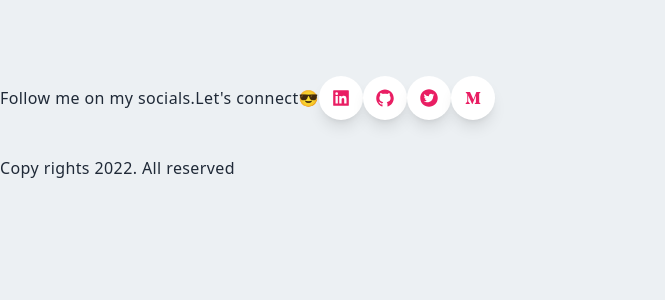
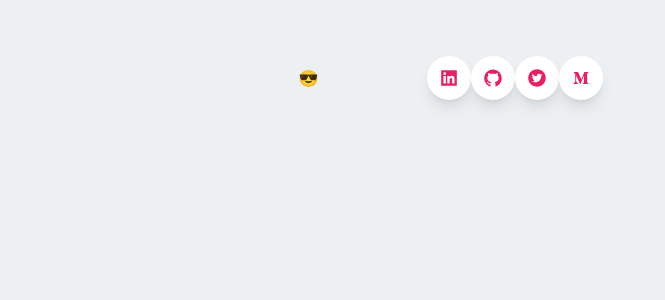
Before and after one commit to MainaMary/portfolio-app-v2, a Next.js app: page /components/Footer in a window 1280 px wide. Shown: the top 300 px of the page, without its empty margins (0-665 px from the left). Built offline with nearby package versions, Linux system fonts and the light colour scheme.

Commit message:
Fix spacing

```diff
--- a/pages/components/About.tsx
+++ b/pages/components/About.tsx
@@ -5,8 +5,8 @@ import AlternativeButton from "./AlternativeButton";
 
 const About = () => {
   return (
-    <div className="mb-10 md:mb-20">
-      <div className="block md:flex justify-between pt-10 md:pt-20" id="about">
+    <div>
+      <section className="block md:flex justify-between pt-20" id="about">
         <div className="w-full text-center md:w-[60%] md:text-start">
           <Title>About</Title>
           <p className="font-medium w-full text-base md:w-[80%]">
@@ -36,7 +36,7 @@ const About = () => {
             <AlternativeButton>Technical writing</AlternativeButton>
           </div>
         </div>
-      </div>
+      </section>
     </div>
   );
 };
--- a/pages/components/Contact.tsx
+++ b/pages/components/Contact.tsx
@@ -63,23 +63,24 @@ const Contact = () => {
     setLoading(false);
   };
   return (
-    <section id="contact">
+    <section className="pt-20" id="contact">
       <div className="px-2 w-full mb-5 md:mb-10">
         <Title>Contact me</Title>
 
         <div className="grid cols-span-2  gap-4">
-          <div className="block md:flex w-full h-full shadow-inner shadow-gray-400 p-4 rounded-lg">
+          <div className="block md:flex w-full h-full shadow-inner shadow-gray-400 p-8 rounded-lg">
             <div className="w-full md:w-[50%]">
               <Image
                 className="roundex-xl hover:scale-100 ease-in duration-300"
                 src={ContactImg}
-                width={600}
-                height={300}
+                width={500}
+                height={30}
                 alt="hero"
               />
-              <p className="mt-5">
+              <p className="mt-10">
                 I am available for freelancing gigs or full time opportunities.
-                <br /> <span>Contact me.Lets talk!</span>
+                <br />{" "}
+                <span className="text-regal-pink">Contact me.Lets talk!</span>
               </p>
             </div>
             <div className="w-full md:w-[50%] ">
--- a/pages/components/CustomProject.tsx
+++ b/pages/components/CustomProject.tsx
@@ -27,8 +27,8 @@ const CustomProject = (props: Props) => {
         }}
         className={
           checker
-            ? "flex w-full flex-col-reverse md:flex-row gap-1 pb-20"
-            : "flex w-full flex-col-reverse md:flex-row-reverse gap-8 pb-20"
+            ? "flex w-full flex-col-reverse md:flex-row gap-1 mb-5 "
+            : "flex w-full flex-col-reverse md:flex-row-reverse gap-8 mb-5"
         }
       >
         <div className="w-full md:w-[50%] ">
--- a/pages/components/Footer.tsx
+++ b/pages/components/Footer.tsx
@@ -8,25 +8,30 @@ import {
 } from "react-icons/ai";
 const Footer = () => {
   return (
-    <footer className=" py-10  h-5 md:h-10 w-full px-[-80px]">
+    <footer className=" py-5 text-[#ECF0F3] w-full">
       <div className=" block md:flex h-auto items-center my-5 w-full">
-        <p>Follow me on my socials.Let's connect😎 </p>
-        <div className="flex my-4 justify-between w-[2/3]">
-          <IconWrap>
+        <p className="w-ful md:w-1/2">
+          Follow me on my socials.Let's connect😎{" "}
+        </p>
+        <div className="w-full flex my-4 md:w-1/2]">
+          <IconWrap
+            href="https://www.linkedin.com/in/mary-maina/
+"
+          >
             <AiFillLinkedin />
           </IconWrap>
-          <IconWrap>
+          <IconWrap href="https://github.com/MainaMary">
             <AiFillGithub />
           </IconWrap>
-          <IconWrap>
+          <IconWrap href="https://twitter.com/Wanjiku_MM">
             <AiFillTwitterCircle />
           </IconWrap>
-          <IconWrap>
+          <IconWrap href="https://wanjikumary.medium.com/">
             <AiOutlineMedium />
           </IconWrap>
         </div>
       </div>
-      <p className="text-center mb-5 md:text-start">
+      <p className="text-start mb-5 md:text-start">
         Copy rights 2022. All reserved
       </p>
     </footer>
--- a/pages/components/HomePage.tsx
+++ b/pages/components/HomePage.tsx
@@ -38,11 +38,8 @@ const HomePage = () => {
   }, [text]);
 
   return (
-    <section id="home" className="text-center">
-      <div
-        className="grid-cols-1 md:grid-cols-2 grid gap-10 md:gap-28 my-5  md:mt-20 pt-20"
-        id="home "
-      >
+    <section id="home" className="text-center pt-20">
+      <div className="grid-cols-1 md:grid-cols-2 grid gap-10 md:gap-28 my-10 ">
         <div className="w-[100%] m-auto">
           <div className="mb-5">
             <AlternativeButton color={true}>
--- a/pages/components/IconWrap.tsx
+++ b/pages/components/IconWrap.tsx
@@ -1,12 +1,18 @@
 import React from "react";
+import Link from "next/link";
 interface Props {
   children: JSX.Element;
+  href: string;
 }
-const IconWrap = ({ children }: Props) => {
+const IconWrap = ({ children, href }: Props) => {
   return (
-    <div className="p-3 bg-white rounded-full flex  text-xl shadow-lg  font-bold cursor-pointer text-regal-pink">
+    <Link
+      href={href}
+      target="_blank"
+      className="p-3 bg-white rounded-full flex  text-xl shadow-lg  font-bold cursor-pointer text-regal-pink"
+    >
       {children}
-    </div>
+    </Link>
   );
 };
 
--- a/pages/components/Navbar.tsx
+++ b/pages/components/Navbar.tsx
@@ -50,15 +50,19 @@ const Navbar = () => {
       setNavLink("gray-700");
     }
   }, [router]);
+
   return (
     <div
       className={
         shadow
-          ? "px-10  w-full bg-[#ECF0F3]  shadow-xl z-[100] flex justify-between items-center sm:px-20 top-0 left-0 fixed h-[80px]"
+          ? "px-10  w-full bg-[#ECF0F3]  shadow-xl z-[100] flex justify-between items-center sm:px-20 top-0 left-0 fixed h-[80px] mb-10"
           : "w-full  bg-[#ECF0F3] z-[100] flex justify-between items-center fixed px-20 h-[80px] top-0 left-0 "
       }
     >
-      <h2>My Logo</h2>
+      <div className="p-3 cursor-pointer bg-[#ECF0F3]  border-[#e91e63] text-center">
+        <h1 className="text-regal-pink  italic">MM</h1>
+      </div>
+
       <ul className="hidden sm:flex w-[40%] justify-between list-none">
         {menuLinks.map((item) => (
           <Link key={item.id} href={item.path}>
@@ -76,7 +80,7 @@ const Navbar = () => {
       {shadow ? (
         <button
           onClick={scrollToTop}
-          className=" border-[#e91e63] scroll-smooth flex items-center animate-bounce justify-center shadow-lg fixed w-[40px] h-[40px] right-10 bottom-2 transition-all bg-slate-50/50 cursor-pointer"
+          className=" border-[#e91e63] scroll-smooth flex items-center animate-bounce justify-center shadow-lg fixed w-[40px] h-[40px] right-20 bottom-8 transition-all bg-slate-50/50 cursor-pointer"
         >
           <BsFillCaretUpFill className="text-regal-pink " size={25} />
         </button>
@@ -117,16 +121,19 @@ const Navbar = () => {
               <p>Follow me on my socials</p>
             </div>
             <div className="flex justify-between w-full">
-              <IconWrap>
+              <IconWrap
+                href="https://www.linkedin.com/in/mary-maina/
+"
+              >
                 <AiFillLinkedin />
               </IconWrap>
-              <IconWrap>
+              <IconWrap href="https://github.com/MainaMary">
                 <AiFillGithub />
               </IconWrap>
-              <IconWrap>
+              <IconWrap href="https://twitter.com/Wanjiku_MM">
                 <AiFillTwitterCircle />
               </IconWrap>
-              <IconWrap>
+              <IconWrap href="https://wanjikumary.medium.com/">
                 <AiOutlineMedium />
               </IconWrap>
             </div>
--- a/pages/components/Projects.tsx
+++ b/pages/components/Projects.tsx
@@ -26,7 +26,7 @@ const Projects = () => {
     </p>
   );
   return (
-    <section id="projects">
+    <section className="pt-20" id="projects">
       <Title>Projects</Title>
       <div id="projects">
         <CustomProject
@@ -47,7 +47,7 @@ const Projects = () => {
         <CustomProject
           title="Shopping cart"
           content={cart}
-          demoLink="https"
+          demoLink="https://github.com/MainaMary/shopping-cart"
           githubLink="https://github.com/MainaMary/shopping-cart"
           image={Cart}
         />
--- a/pages/index.tsx
+++ b/pages/index.tsx
@@ -18,11 +18,13 @@ const Home: NextPage = () => {
       </Head>
       <div className="h-screen">
         <Navbar />
-        <div className=" px-10 sm:px-20 h-screen ">
+        <div className=" px-10 sm:px-20 ">
           <HomePage />
           <About />
           <Projects />
           <Contact />
+        </div>
+        <div className="px-10   sm:px-20 bg-[#2f2e41]">
           <Footer />
         </div>
       </div>
```
